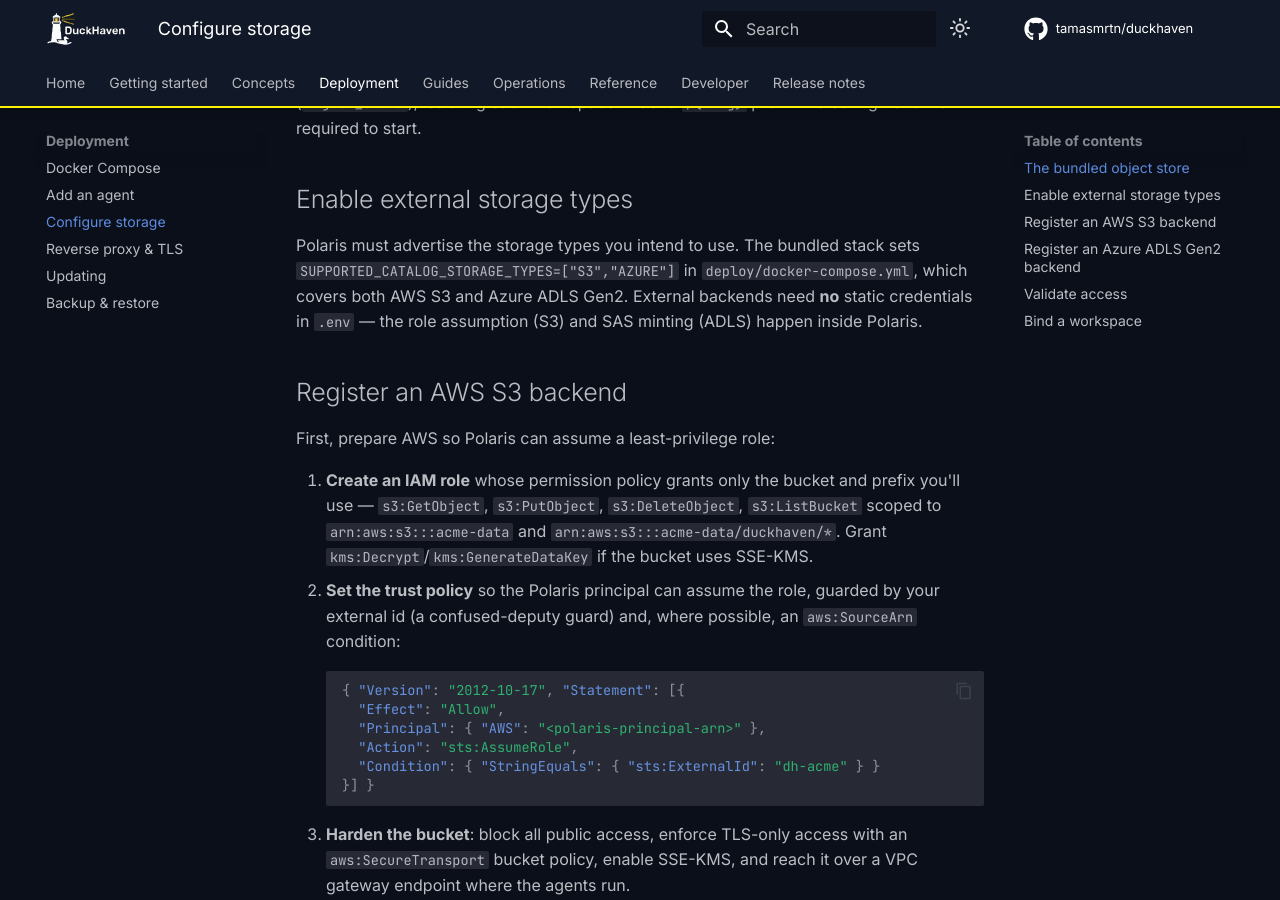
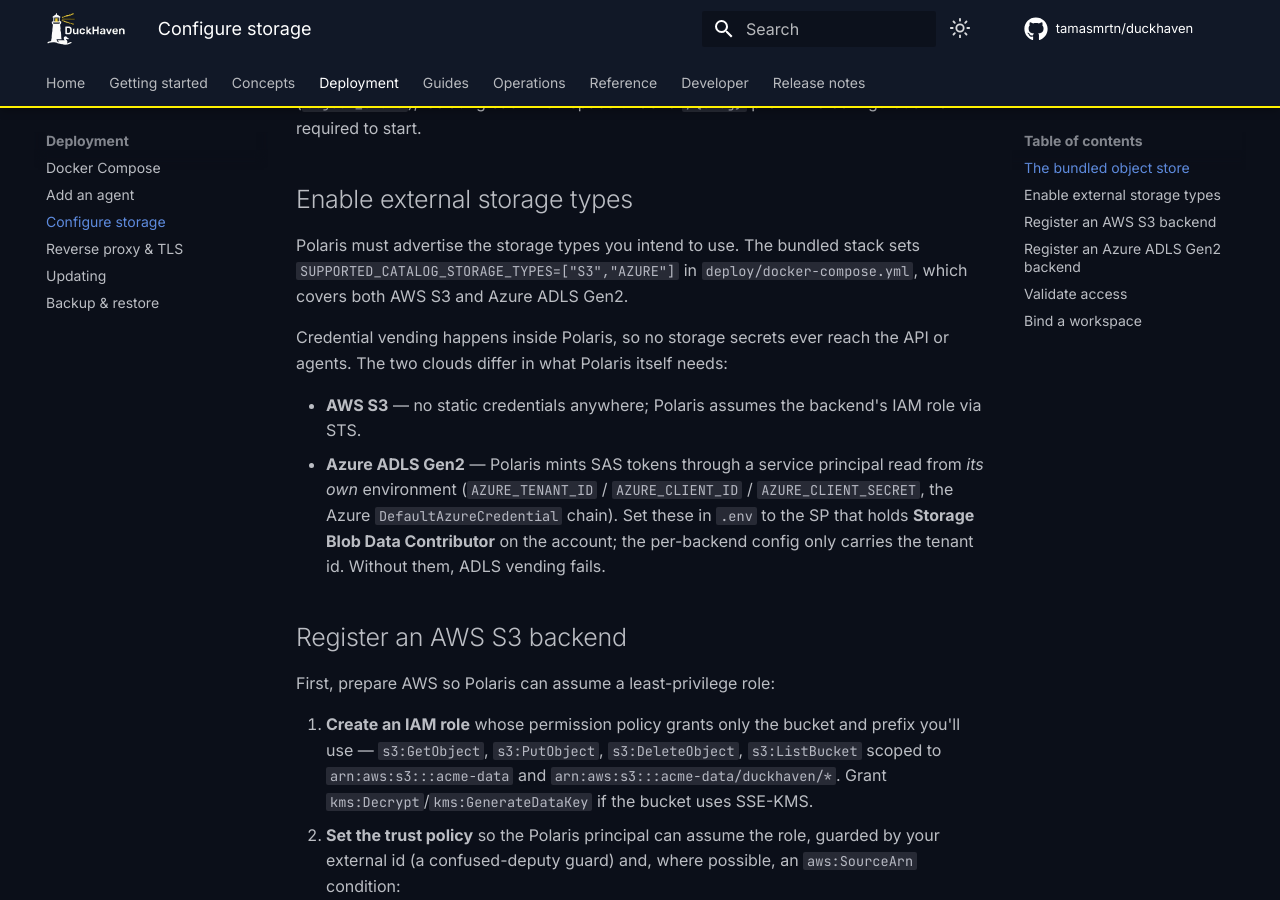
Before and after one commit to tamasmrtn/duckhaven, an MkDocs documentation site: the page built from docs/deployment/storage.md, in a window 1280 px wide and 900 px high, scrolled down 317 px. Built offline with MkDocs 1.6.1 and Material for MkDocs 9.7.7, drawn with Linux system fonts in a browser that asks for light colours; comment, search, counter and statistics services are not loaded.

Commit message:
docs: ADLS vending needs a Polaris service principal
Correct the earlier claim that external backends need no static credentials: AWS
S3 is credential-free (STS assume-role), but ADLS Gen2 requires Polaris to hold
a service principal (AZURE_TENANT_ID/CLIENT_ID/CLIENT_SECRET) with Storage Blob
Data Contributor. Document the env in .env.example, deployment/storage.md, and
the configuration reference.

```diff
--- a/docs/deployment/storage.md
+++ b/docs/deployment/storage.md
@@ -12,8 +12,16 @@
 
 Polaris must advertise the storage types you intend to use. The bundled stack sets
 `SUPPORTED_CATALOG_STORAGE_TYPES=["S3","AZURE"]` in `deploy/docker-compose.yml`, which covers both AWS S3 and Azure
-ADLS Gen2. External backends need **no** static credentials in `.env` — the role assumption (S3) and SAS minting
-(ADLS) happen inside Polaris.
+ADLS Gen2.
+
+Credential vending happens inside Polaris, so no storage secrets ever reach the API or agents. The two clouds differ
+in what Polaris itself needs:
+
+- **AWS S3** — no static credentials anywhere; Polaris assumes the backend's IAM role via STS.
+- **Azure ADLS Gen2** — Polaris mints SAS tokens through a service principal read from *its own* environment
+  (`AZURE_TENANT_ID` / `AZURE_CLIENT_ID` / `AZURE_CLIENT_SECRET`, the Azure `DefaultAzureCredential` chain). Set these
+  in `.env` to the SP that holds **Storage Blob Data Contributor** on the account; the per-backend config only carries
+  the tenant id. Without them, ADLS vending fails.
 
 ## Register an AWS S3 backend
 
```
Also changed, not shown: docs/reference/configuration.md (+1 -0 lines), 1 other file.
